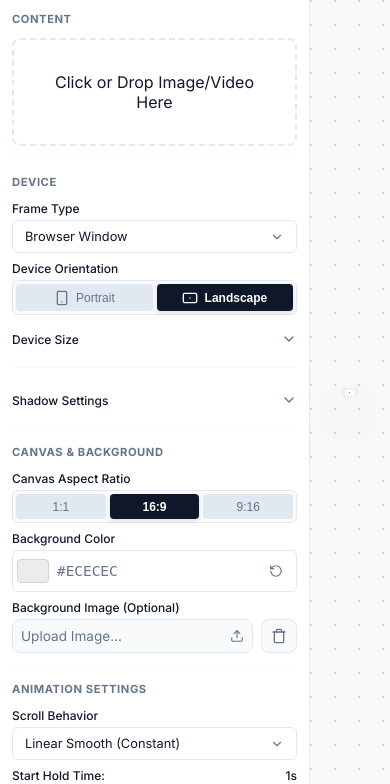
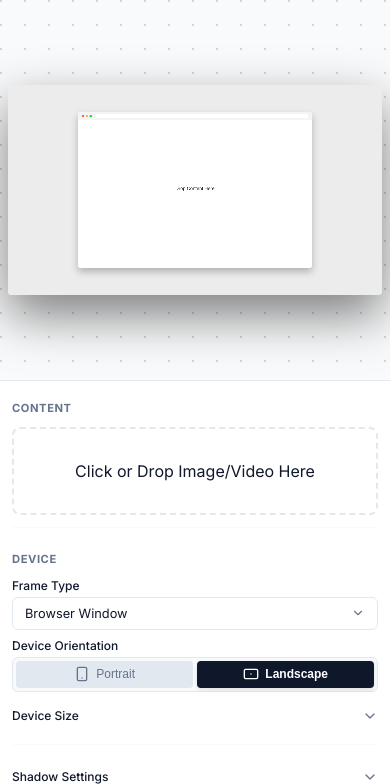
Before and after one commit to Deepender25/Presenta, a Python web app: template templates/index.html in a window 390 px wide. Shown: the part 60-844 px from the top of the page. Run offline with Jinja, Linux system fonts and the light colour scheme; the template is opened without the code that fills it, so the values that code supplies are empty.

Commit message:
feat: Implement responsive sticky canvas layout for mobile

```diff
--- a/static/css/style.css
+++ b/static/css/style.css
@@ -864,3 +864,71 @@ aside.disabled {
 .preview-area {
     position: relative;
 }
+
+/* =========================================
+   Responsive Design (Mobile & Tablet)
+   ========================================= */
+
+@media (max-width: 900px) {
+    body {
+        height: 100vh;
+        overflow: hidden;
+        /* Disable page scrolling, we scroll sidebar only */
+    }
+
+    main {
+        flex-direction: column-reverse;
+        /* Controls bottom, Preview top */
+        height: 100%;
+        overflow: hidden;
+    }
+
+    /* Sidebar becomes bottom controls, scrollable */
+    aside {
+        width: 100%;
+        flex: 1;
+        /* Take remaining space */
+        min-height: 0;
+        /* Allow shrinking */
+        border-right: none;
+        border-top: 1px solid var(--border);
+        overflow-y: auto;
+        /* Scroll within sidebar */
+        padding-bottom: 2rem;
+        /* Extra padding for bottom */
+    }
+
+    /* Preview Area sits fixed at top */
+    .preview-area {
+        height: 45vh;
+        /* Fixed height */
+        flex: 0 0 45vh;
+        /* Don't grow or shrink */
+        min-height: 300px;
+        width: 100%;
+        padding: 1rem;
+        z-index: 10;
+        /* Ensure above if needed */
+        background-color: #f9fafb;
+    }
+
+    /* Adjust controls for touch targets if needed */
+    .control-group h3 {
+        margin-top: 0.5rem;
+    }
+}
+
+@media (max-width: 600px) {
+    .preview-area {
+        height: 50vh;
+        min-height: 300px;
+        padding: 0.5rem;
+    }
+
+    .header {
+        padding: 0 1rem;
+    }
+
+    /* Stack row inputs vertically on very small screens if needed */
+    /* currently .row-inputs are flex row, let's keep them unless too squished */
+}
```
